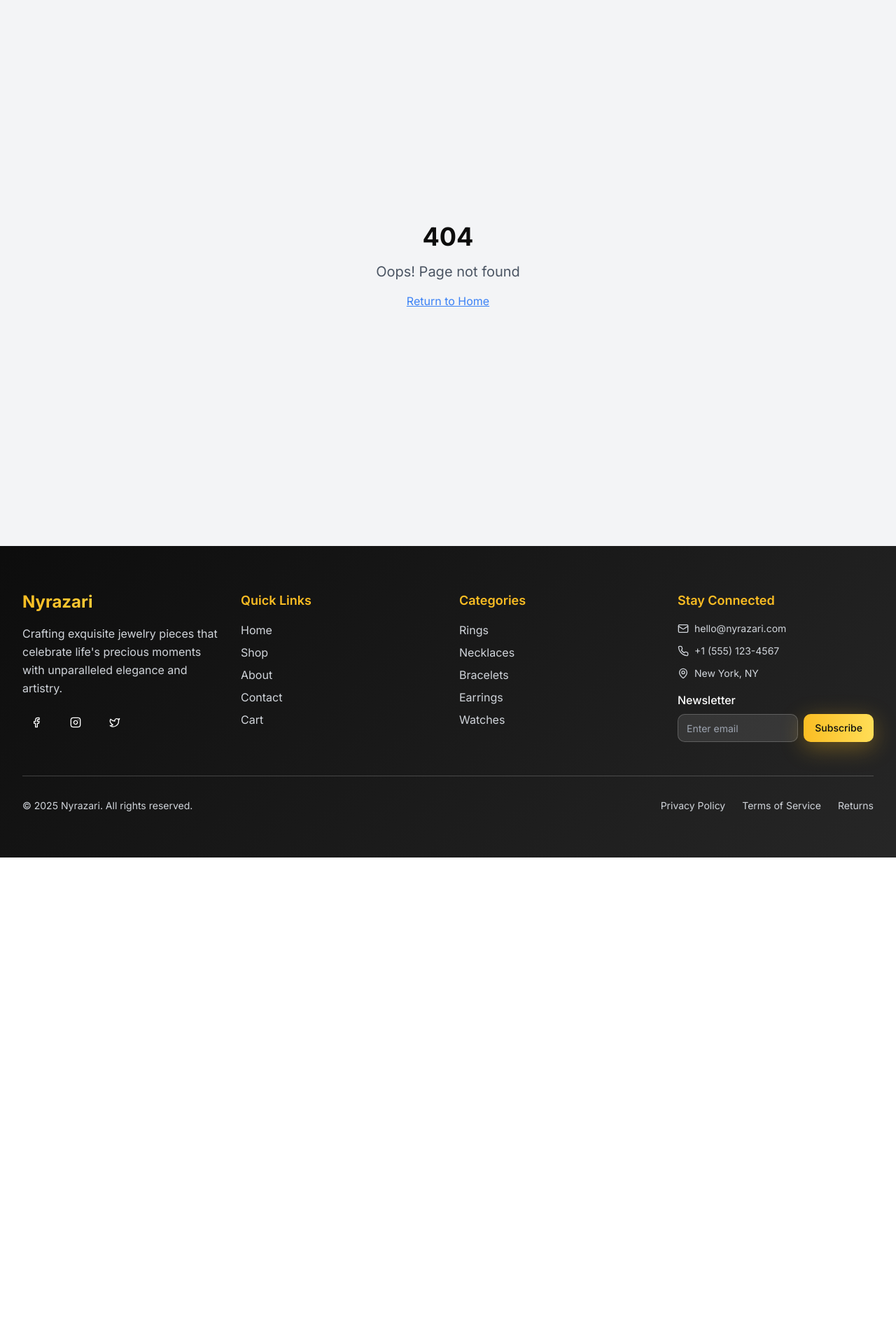
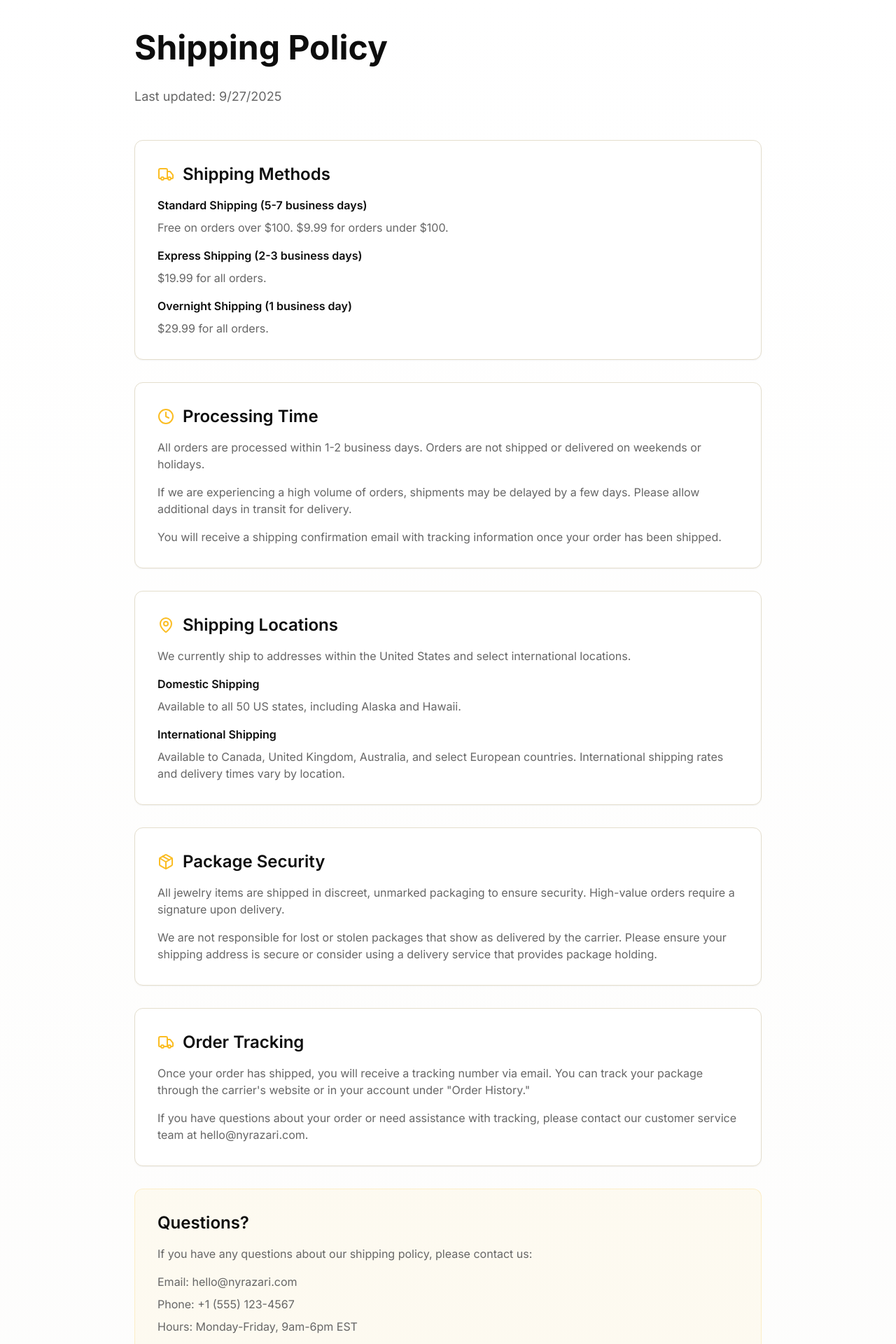
Before and after one commit to rogeeeosbackk/nyrazari-jewel-display, a React (Vite) app: page /shipping-policy in a window 1280 px wide. Shown: the part 100-2020 px from the top of the page at 70% size. Before the commit the page ends 1325 px from the top, so only its background shows below. Built offline with nearby package versions, Linux system fonts and the light colour scheme; no server answers; the database is empty; the HTML template or start-up script is replaced by a standard one.

Commit message:
Add Shipping Policy Page

```diff
--- a/src/App.tsx
+++ b/src/App.tsx
@@ -20,6 +20,7 @@ import OrderSuccess from "./pages/OrderSuccess";
 import PrivacyPolicy from "./pages/PrivacyPolicy";
 import TermsOfService from "./pages/TermsOfService";
 import Returns from "./pages/Returns";
+import ShippingPolicy from "./pages/ShippingPolicy";
 import NotFound from "./pages/NotFound";
 
 const queryClient = new QueryClient();
@@ -49,6 +50,7 @@ const App = () => (
                   <Route path="/privacy-policy" element={<PrivacyPolicy />} />
                   <Route path="/terms-of-service" element={<TermsOfService />} />
                   <Route path="/returns" element={<Returns />} />
+                  <Route path="/shipping-policy" element={<ShippingPolicy />} />
                   {/* ADD ALL CUSTOM ROUTES ABOVE THE CATCH-ALL "*" ROUTE */}
                   <Route path="*" element={<NotFound />} />
                 </Routes>
--- a/src/components/Footer.tsx
+++ b/src/components/Footer.tsx
@@ -142,6 +142,9 @@ const Footer: React.FC = () => {
             <Link to="/returns" className="hover:text-primary transition-colors">
               Returns
             </Link>
+            <Link to="/shipping-policy" className="hover:text-primary transition-colors">
+              Shipping Policy
+            </Link>
           </div>
         </motion.div>
       </div>
--- /dev/null
+++ b/src/pages/ShippingPolicy.tsx
@@ -0,0 +1,147 @@
+import React from 'react';
+import { motion } from 'framer-motion';
+import { Package, Truck, Clock, MapPin } from 'lucide-react';
+
+const ShippingPolicy: React.FC = () => {
+  return (
+    <div className="min-h-screen bg-gradient-to-b from-background to-muted/20">
+      <div className="container mx-auto px-4 lg:px-8 py-16">
+        <motion.div
+          initial={{ opacity: 0, y: 20 }}
+          animate={{ opacity: 1, y: 0 }}
+          transition={{ duration: 0.6 }}
+          className="max-w-4xl mx-auto"
+        >
+          <h1 className="text-4xl md:text-5xl font-bold text-foreground mb-8">
+            Shipping Policy
+          </h1>
+          <p className="text-muted-foreground mb-12 text-lg">
+            Last updated: {new Date().toLocaleDateString()}
+          </p>
+
+          <div className="space-y-8">
+            {/* Shipping Methods */}
+            <section className="bg-card p-8 rounded-lg shadow-sm border">
+              <div className="flex items-center gap-3 mb-4">
+                <Truck className="h-6 w-6 text-primary" />
+                <h2 className="text-2xl font-semibold text-foreground">Shipping Methods</h2>
+              </div>
+              <div className="space-y-4 text-muted-foreground">
+                <div>
+                  <h3 className="font-semibold text-foreground mb-2">Standard Shipping (5-7 business days)</h3>
+                  <p>Free on orders over $100. $9.99 for orders under $100.</p>
+                </div>
+                <div>
+                  <h3 className="font-semibold text-foreground mb-2">Express Shipping (2-3 business days)</h3>
+                  <p>$19.99 for all orders.</p>
+                </div>
+                <div>
+                  <h3 className="font-semibold text-foreground mb-2">Overnight Shipping (1 business day)</h3>
+                  <p>$29.99 for all orders.</p>
+                </div>
+              </div>
+            </section>
+
+            {/* Processing Time */}
+            <section className="bg-card p-8 rounded-lg shadow-sm border">
+              <div className="flex items-center gap-3 mb-4">
+                <Clock className="h-6 w-6 text-primary" />
+                <h2 className="text-2xl font-semibold text-foreground">Processing Time</h2>
+              </div>
+              <div className="space-y-4 text-muted-foreground">
+                <p>
+                  All orders are processed within 1-2 business days. Orders are not shipped or delivered
+                  on weekends or holidays.
+                </p>
+                <p>
+                  If we are experiencing a high volume of orders, shipments may be delayed by a few days.
+                  Please allow additional days in transit for delivery.
+                </p>
+                <p>
+                  You will receive a shipping confirmation email with tracking information once your order
+                  has been shipped.
+                </p>
+              </div>
+            </section>
+
+            {/* Shipping Locations */}
+            <section className="bg-card p-8 rounded-lg shadow-sm border">
+              <div className="flex items-center gap-3 mb-4">
+                <MapPin className="h-6 w-6 text-primary" />
+                <h2 className="text-2xl font-semibold text-foreground">Shipping Locations</h2>
+              </div>
+              <div className="space-y-4 text-muted-foreground">
+                <p>
+                  We currently ship to addresses within the United States and select international locations.
+                </p>
+                <div>
+                  <h3 className="font-semibold text-foreground mb-2">Domestic Shipping</h3>
+                  <p>Available to all 50 US states, including Alaska and Hawaii.</p>
+                </div>
+                <div>
+                  <h3 className="font-semibold text-foreground mb-2">International Shipping</h3>
+                  <p>
+                    Available to Canada, United Kingdom, Australia, and select European countries.
+                    International shipping rates and delivery times vary by location.
+                  </p>
+                </div>
+              </div>
+            </section>
+
+            {/* Package Security */}
+            <section className="bg-card p-8 rounded-lg shadow-sm border">
+              <div className="flex items-center gap-3 mb-4">
+                <Package className="h-6 w-6 text-primary" />
+                <h2 className="text-2xl font-semibold text-foreground">Package Security</h2>
+              </div>
+              <div className="space-y-4 text-muted-foreground">
+                <p>
+                  All jewelry items are shipped in discreet, unmarked packaging to ensure security.
+                  High-value orders require a signature upon delivery.
+                </p>
+                <p>
+                  We are not responsible for lost or stolen packages that show as delivered by the
+                  carrier. Please ensure your shipping address is secure or consider using a delivery
+                  service that provides package holding.
+                </p>
+              </div>
+            </section>
+
+            {/* Order Tracking */}
+            <section className="bg-card p-8 rounded-lg shadow-sm border">
+              <div className="flex items-center gap-3 mb-4">
+                <Truck className="h-6 w-6 text-primary" />
+                <h2 className="text-2xl font-semibold text-foreground">Order Tracking</h2>
+              </div>
+              <div className="space-y-4 text-muted-foreground">
+                <p>
+                  Once your order has shipped, you will receive a tracking number via email. You can
+                  track your package through the carrier's website or in your account under "Order History."
+                </p>
+                <p>
+                  If you have questions about your order or need assistance with tracking, please
+                  contact our customer service team at hello@nyrazari.com.
+                </p>
+              </div>
+            </section>
+
+            {/* Contact Information */}
+            <section className="bg-primary/5 p-8 rounded-lg border border-primary/20">
+              <h2 className="text-2xl font-semibold text-foreground mb-4">Questions?</h2>
+              <p className="text-muted-foreground mb-4">
+                If you have any questions about our shipping policy, please contact us:
+              </p>
+              <div className="space-y-2 text-muted-foreground">
+                <p>Email: hello@nyrazari.com</p>
+                <p>Phone: +1 (555) 123-4567</p>
+                <p>Hours: Monday-Friday, 9am-6pm EST</p>
+              </div>
+            </section>
+          </div>
+        </motion.div>
+      </div>
+    </div>
+  );
+};
+
+export default ShippingPolicy;
```
